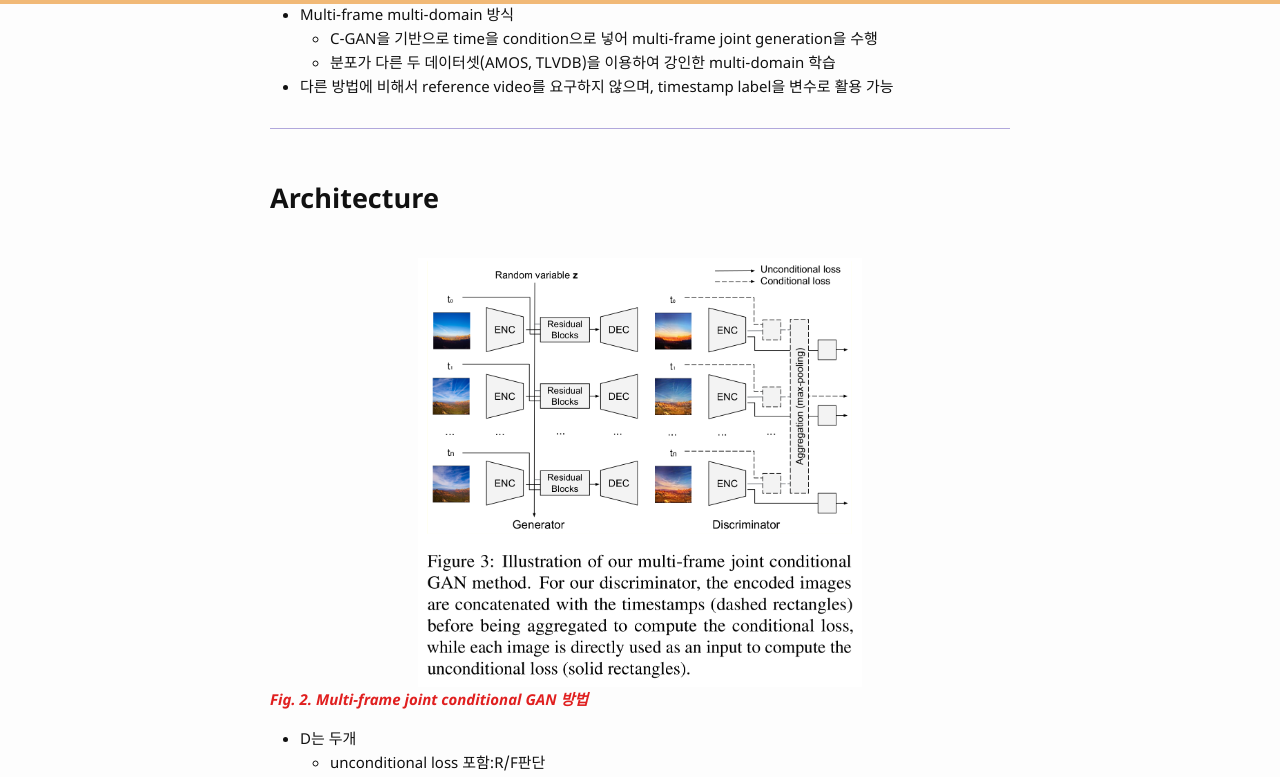
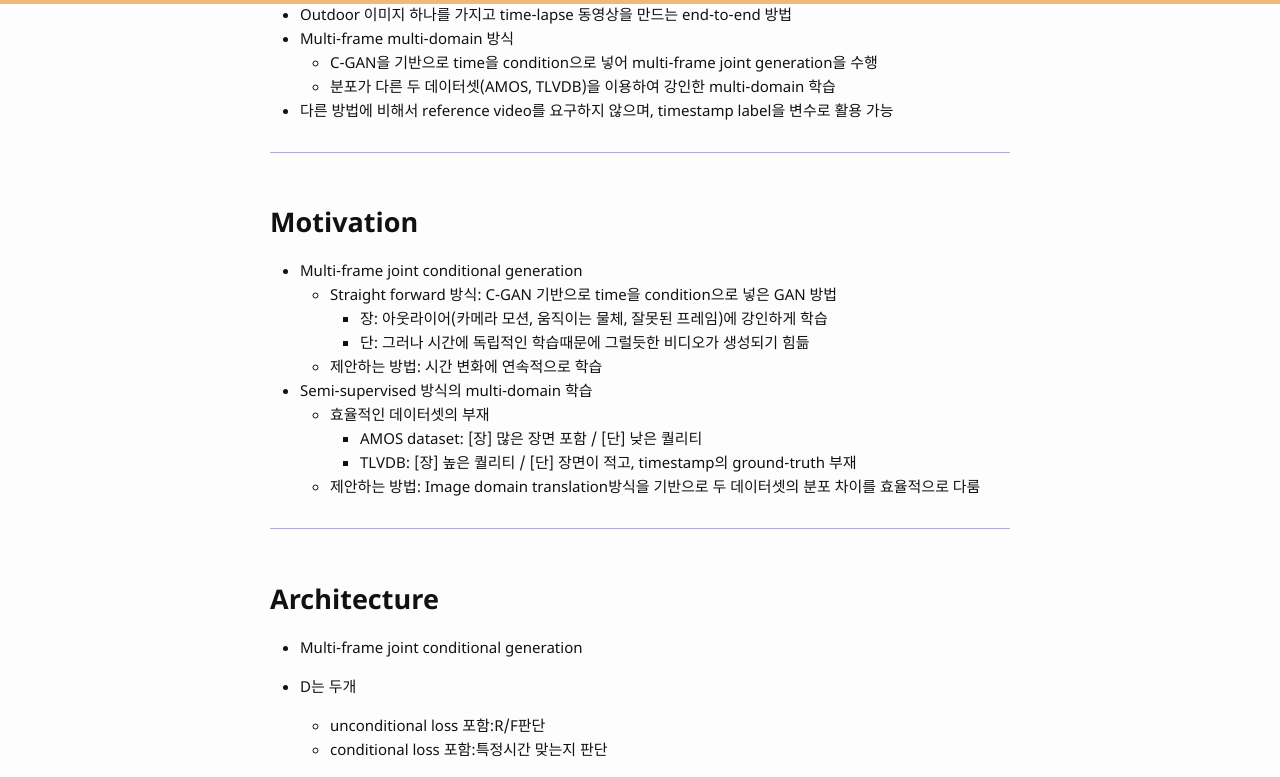
Before and after one commit to bismex/bismex.github.io, a Jekyll site: the page built from _posts/2019-06-04-TLVS.md, in a window 1280 px wide and 1400 px high, scrolled down 986 px. Shown: the top 777 px of the window. Built offline with Jekyll 4.4.1, drawn with Linux system fonts in a browser that asks for light colours; some of the changed text lies outside the part shown.

Commit message:
Update 2019-06-04-TLVS.md

```diff
--- a/_posts/2019-06-04-TLVS.md
+++ b/_posts/2019-06-04-TLVS.md
@@ -36,19 +36,43 @@ tags: CV gan
 
 ---
 
+## Motivation
+
+
+- Multi-frame joint conditional generation
+  - Straight forward 방식: C-GAN 기반으로 time을 condition으로 넣은 GAN 방법
+    - 장: 아웃라이어(카메라 모션, 움직이는 물체, 잘못된 프레임)에 강인하게 학습
+    - 단: 그러나 시간에 독립적인 학습때문에 그럴듯한 비디오가 생성되기 힘듦
+  - 제안하는 방법: 시간 변화에 연속적으로 학습
+- Semi-supervised 방식의 multi-domain 학습
+  - 효율적인 데이터셋의 부재
+    - AMOS dataset: [장] 많은 장면 포함 / [단] 낮은 퀄리티
+    - TLVDB: [장] 높은 퀄리티 / [단] 장면이 적고, timestamp의 ground-truth 부재
+  - 제안하는 방법: Image domain translation방식을 기반으로 두 데이터셋의 분포 차이를 효율적으로 다룸
+
+---
+
 ## Architecture
 
+- Multi-frame joint conditional generation
+
+- D는 두개
+  - unconditional loss 포함:R/F판단
+  - conditional loss 포함:특정시간 맞는지 판단
 
 <br/>
 ![picture]({{ '/assets/images/TLVS02.png' | relative_url }})
 {: style="width: 60%;" class="center"}
 <span style="color: #e01f1f;">***Fig. 2. Multi-frame joint conditional GAN 방법***</span>
 
+- Multi-domain training
 
-- D는 두개
-  - unconditional loss 포함:R/F판단
-  - conditional loss 포함:특정시간 맞는지 판단
 
+- Multi-domain 학습방식
+  - AMOS데이터셋은 CCTV에서 쓴거라 보기에 안좋았음
+  - TLVDB데이터셋은 pro camera라서 보기엔 좋으나 time이 없음
+  - 그래서 AMOS학습 후 TLVDB
+  - 그냥 합치면 domain discrepancy때문에 결과가 좋지 않아 이처럼 했다.
 
 <br/>
 ![picture]({{ '/assets/images/TLVS03.png' | relative_url }})
@@ -67,26 +91,20 @@ tags: CV gan
 <span style="color: #e01f1f;">***Fig. 5. Training algorithm***</span>
 
 
-- Multi-domain 학습방식
-  - AMOS데이터셋은 CCTV에서 쓴거라 보기에 안좋았음
-  - TLVDB데이터셋은 pro camera라서 보기엔 좋으나 time이 없음
-  - 그래서 AMOS학습 후 TLVDB
-  - 그냥 합치면 domain discrepancy때문에 결과가 좋지 않아 이처럼 했다.
-  - Fiture 4
-  - algorithm 1
+- Guided sampling 적용
 
-- Guided sampling 적용
+<br/>
+![picture]({{ '/assets/images/TLVS06.png' | relative_url }})
+{: style="width: 60%;" class="center"}
+<span style="color: #e01f1f;">***Fig. 6. Guided upsampling (pose processing)***</span>
+
+
 - Reference video 관련
   - Reference video가 필요했던 기존의 방법들, reference가 안좋으면 성능도 하락
   - Reference video없이 GAN을 이용해서 이런 문제를 해결함
 - Training
   - 데이터 이상하면 수동으로 제거
   - 날씨 문제 연속 프레임으로 해결
-
-<br/>
-![picture]({{ '/assets/images/TLVS06.png' | relative_url }})
-{: style="width: 60%;" class="center"}
-<span style="color: #e01f1f;">***Fig. 6. Guided upsampling (pose processing)***</span>
 
 
 ---
```
